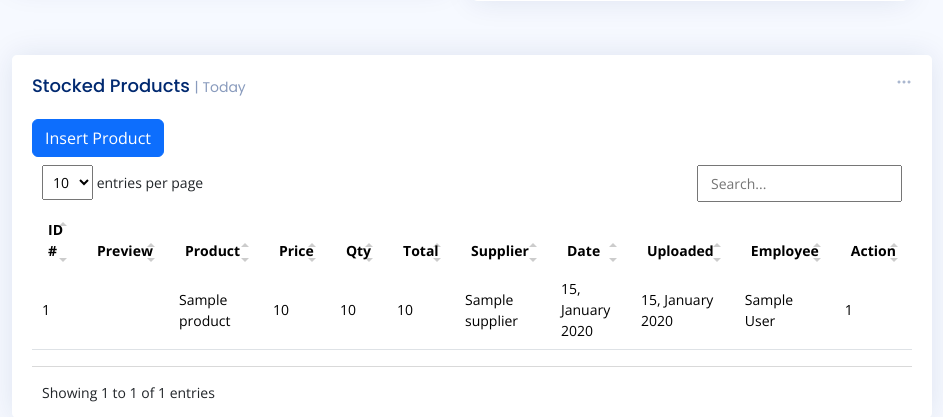
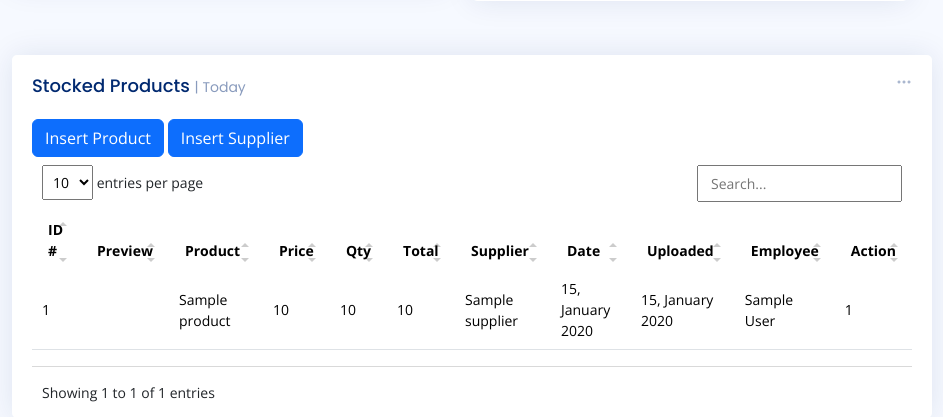
Before and after one commit to ric2thiss/aqua-evan, a PHP site: page /stocks-tracking.php in a window 1280 px wide. Shown: the part 910-1327 px from the top of the page, without its empty margins (318-1261 px from the left). Run offline with PHP 8.4, Linux system fonts and the light colour scheme; the visitor is signed in with stand-in values (Sample User, id 1); tables that the repository leaves empty or names only in its code hold one stand-in row (values such as "Sample post"); some libraries are stand-ins or nearby versions.

Commit message:
feature: refactor the form in stock tracking

```diff
--- a/controller/Product.php
+++ b/controller/Product.php
@@ -59,17 +59,21 @@ class Product
         $product_name = $this->sanitize($data["product_name"]);
         $product_cost = $this->sanitize($data["product_cost"]);
         $product_quantity = $this->sanitize($data["product_quantity"]);
-        $product_total_cost = $product_cost * $product_quantity;
-        $supplier_name = $this->sanitize($data["supplier_name"]);
+        $product_total_cost = (int) $product_cost * (int) $product_quantity;
+        $supplier_id = $this->sanitize($data["supplier_id"]);
         $date = $this->sanitize($data["date"]);
         $user_id = $this->sanitize($data["user_id"]);
         $activity = $this->sanitize($data["activity"]);
 
+        if(empty($product_name) || empty($product_cost) || empty($product_quantity) || empty($supplier_id) || empty($date) || empty($user_id)){
+            return false;
+        }
+
         try {
-            $create_supplier = $this->insert_supplier($supplier_name);
+            // $create_supplier = $this->insert_supplier($supplier_name);
             $create_activity = $this->insert_activity($activity, $user_id);
 
-            if ($create_supplier && $create_activity) {
+            if ($create_activity) {
                 $sql = "INSERT INTO products (product_name, product_cost, product_quantity, product_total_cost, supplier_id, date, user_id, activity_id)
                         VALUES (:product_name, :product_cost, :product_quantity, :product_total_cost, :supplier_id, :date, :user_id, :activity_id)";
                 $stmt = $this->dbconn->prepare($sql);
@@ -77,7 +81,7 @@ class Product
                 $stmt->bindParam(":product_cost", $product_cost);
                 $stmt->bindParam(":product_quantity", $product_quantity);
                 $stmt->bindParam(":product_total_cost", $product_total_cost);
-                $stmt->bindParam(":supplier_id", $create_supplier);
+                $stmt->bindParam(":supplier_id", $supplier_id);
                 $stmt->bindParam(":date", $date);
                 $stmt->bindParam(":user_id", $user_id);
                 $stmt->bindParam(":activity_id", $create_activity);
--- a/controller/Supplier.php
+++ b/controller/Supplier.php
@@ -11,12 +11,41 @@ class Supplier
 
     public function all()
     {
-        try{
+        try {
             $stmt = $this->dbconn->prepare("SELECT * FROM suppliers");
             $stmt->execute();
             return $stmt->fetchAll(PDO::FETCH_ASSOC);
-        }catch(PDOException $error){
+        } catch (PDOException $error) {
             echo "Error: " . $error->getMessage();
         }
     }
+
+    public function insert()
+    {
+        $supplier_name = $this->sanitize($_POST["supplier_name"]);
+
+        if(empty($supplier_name))
+        {
+            return false;
+        }
+        try {
+            $sql = "INSERT INTO suppliers(supplier_name) VALUES (:supplier_name)";
+            $stmt = $this->dbconn->prepare($sql);
+            $stmt->bindParam(':supplier_name', $supplier_name);
+            $stmt->execute();
+            return true;
+        } catch (PDOException $error) {
+            echo "Error: " . $error->getMessage();
+            return false;
+        }
+    }
+
+    // Sanitization
+    private function sanitize($param)
+    {
+        $param = trim($param);
+        $param = stripslashes($param);
+        $param = htmlspecialchars($param);
+        return $param;
+    }
 }
--- a/stocks-tracking.php
+++ b/stocks-tracking.php
@@ -8,10 +8,16 @@ require_once('database/Database.php');
 
 require_once('controller/Product.php');
 
+require_once('controller/Supplier.php');
+
 $database = new Database();
 $db = $database->connect();
 
 $userData = new User($db);
+
+$Supplier_object = new Supplier($db);
+$suppliers = $Supplier_object->all();
+
 
 $product_object = new Product($db);
 $products = $product_object->all();
@@ -38,13 +44,13 @@ $userData = [
 
 // Process : Send data to database
 if ($_SERVER["REQUEST_METHOD"] === "POST") {
-  $supplier_field = $_POST["supplier_name"];
 
+  if (isset($_POST["add-product"])) {
     $inputs = [
       "product_name" => $_POST["product_name"] ?? null,
       "product_cost" => $_POST["product_cost"] ?? null,
       "product_quantity" => $_POST["product_quantity"] ?? null,
-    "supplier_name" => $_POST["supplier_name"] ?? null,
+      "supplier_id" => $_POST["supplier_id"] ?? null,
       "date" => $_POST["date"] ?? null,
       "user_id" => $_SESSION["user_id"] ?? null,
       "activity" => ($user["firstname"] ?? '') . " " . ($user["lastname"] ?? '') . " inserted new product"
@@ -55,7 +61,16 @@ if ($_SERVER["REQUEST_METHOD"] === "POST") {
       $_SESSION["alert"] = "Product successfully inserted";
     } else {
       $_SESSION["status"] = "alert-danger";
-    $_SESSION["alert"] = "Faild to insert product";
+      $_SESSION["alert"] = "Faild to add a product";
+    }
+  } else if (isset($_POST["add-supplier"])) {
+    if ($Supplier_object->insert()) {
+      $_SESSION["status"] = "alert-success";
+      $_SESSION["alert"] = "Supplier successfully inserted";
+    } else {
+      $_SESSION["status"] = "alert-danger";
+      $_SESSION["alert"] = "Faild to add supplier ";
+    }
   }
 }
 
@@ -94,11 +109,13 @@ if ($_SERVER["REQUEST_METHOD"] === "POST") {
     </style>
     <!-- Alert Messages -->
     <?php if (!empty($_SESSION["alert"])): ?>
-      <div class="alert alert-success sticky-top insert-message col-md-3" role="alert">
+      <div class="alert <?= $_SESSION["status"] ?> sticky-top insert-message col-md-3" role="alert">
         <?= $_SESSION["alert"] ?>
       </div>
-      <?php unset($_SESSION["status"]);
-      unset($_SESSION["alert"]) ?>
+      <?php
+      unset($_SESSION["status"]);
+      unset($_SESSION["alert"]);
+      ?>
     <?php endif; ?>
     <script>
       const alert = document.querySelector(".insert-message");
@@ -115,7 +132,7 @@ if ($_SERVER["REQUEST_METHOD"] === "POST") {
       <h1>Stocks Tracking</h1>
       <nav>
         <ol class="breadcrumb">
-          <li class="breadcrumb-item"><a href="index.php">Home</a></li>
+          <li class="breadcrumb-item"><a href="dashboard.php">Home</a></li>
           <li class="breadcrumb-item active">Stocks Tracking</li>
         </ol>
       </nav>
@@ -334,16 +351,6 @@ if ($_SERVER["REQUEST_METHOD"] === "POST") {
 
             <!-- Add Product Modal -->
             <section class="section mb-4">
-              <!-- Large Modal -->
-              <!-- <button type="button" class="btn btn-primary" data-bs-toggle="modal" data-bs-target="#insert-product">
-                  Insert Product
-              </button> -->
-              <!-- <button type="button" class="btn btn-primary" data-bs-toggle="modal" data-bs-target="#add-category">
-                  Add Supplier
-              </button> -->
-              <!-- <button type="button" class="btn btn-primary" data-bs-toggle="modal" data-bs-target="#re-stock">
-                  Re-Stock
-              </button> -->
               <!-- Form -->
               <!-- Insert Product -->
               <div class="modal fade" id="insert-product" tabindex="-1">
@@ -376,7 +383,15 @@ if ($_SERVER["REQUEST_METHOD"] === "POST") {
                         </div>
                         <div class="col-md-8">
                           <div class="form-floating">
-                            <input type="text" name="supplier_name" class="form-control" id="floatingSupplier" placeholder="Supplier">
+                            <!-- <input type="text" name="supplier_name" class="form-control" id="floatingSupplier" placeholder="Supplier"> -->
+                            <select class="form-select" name="supplier_id" aria-label="Default select example">
+                              <?php if (empty($suppliers)): ?>
+                                <option value="">No supplier found. (Please insert a supplier name first)</option>
+                              <?php endif ?>
+                              <?php foreach ($suppliers as $supplier): ?>
+                                <option value="<?= $supplier["supplier_id"] ?>"><?= $supplier["supplier_name"] ?></option>
+                              <?php endforeach ?>
+                            </select>
                             <label for="floatingSupplier">Supplier</label>
                           </div>
                         </div>
@@ -398,14 +413,60 @@ if ($_SERVER["REQUEST_METHOD"] === "POST") {
                         </div>
                         <div class="modal-footer">
                           <button type="button" class="btn btn-secondary" data-bs-dismiss="modal">Close</button>
-                          <button type="submit" class="btn btn-primary">Submit</button>
+                          <button type="submit" class="btn btn-primary" name="add-product">Submit</button>
                         </div>
                       </form><!-- End floating Labels Form -->
                     </div>
 
                   </div>
                 </div>
-              </div><!-- End Large Modal-->
+              </div><!-- End Insert Product Modal-->
+
+              <!-- Form -->
+              <!-- Insert Supplier -->
+              <div class="modal fade" id="insert-supplier" tabindex="-1">
+                <div class="modal-dialog modal-lg">
+                  <div class="modal-content">
+                    <div class="modal-header">
+                      <h5 class="modal-title">Create Supplier</h5>
+                      <button type="button" class="btn-close" data-bs-dismiss="modal" aria-label="Close"></button>
+                    </div>
+                    <div class="modal-body">
+                      <!-- Floating Labels Form -->
+                      <form class="row g-3" method="POST" action="<?= htmlspecialchars($_SERVER["PHP_SELF"]) ?>">
+                        <div class="col-md-6">
+                          <div class="form-floating">
+                            <input type="text" name="supplier_name" class="form-control" id="floatingSupplierName" placeholder="Supplier Name">
+                            <label for="floatingSupplierName">Supplier Name</label>
+                          </div>
+                        </div>
+
+                        <div class="col-md-6">
+                          <div class="form-floating">
+                            <!-- <input type="text" name="supplier_name" class="form-control" id="floatingSupplier" placeholder="Supplier"> -->
+                            <select class="form-select" aria-label="Default select example">
+                              <?php if (empty($suppliers)): ?>
+                                <option>No supplier created.</option>
+                              <?php endif ?>
+                              <?php foreach ($suppliers as $supplier): ?>
+                                <option value="<?= $supplier["supplier_id"] ?>"><?= $supplier["supplier_name"] ?></option>
+                              <?php endforeach ?>
+                            </select>
+                            <label for="floatingSupplier">Suppliers List</label>
+                          </div>
+                        </div>
+                        <div class="modal-footer">
+                          <button type="button" class="btn btn-secondary" data-bs-dismiss="modal">Close</button>
+                          <button type="submit" class="btn btn-primary" name="add-supplier">Submit</button>
+                        </div>
+                      </form><!-- End floating Labels Form -->
+                    </div>
+
+                  </div>
+                </div>
+              </div>
+              <!-- End Insert Supplier -->
+
             </section>
 
 
@@ -431,6 +492,9 @@ if ($_SERVER["REQUEST_METHOD"] === "POST") {
                   <button type="button" class="btn btn-primary" data-bs-toggle="modal" data-bs-target="#insert-product">
                     Insert Product
                   </button>
+                  <button type="button" class="btn btn-primary" data-bs-toggle="modal" data-bs-target="#insert-supplier">
+                    Insert Supplier
+                  </button>
 
                   <table class="table datatable">
                     <thead>
@@ -451,45 +515,20 @@ if ($_SERVER["REQUEST_METHOD"] === "POST") {
                     <tbody>
                       <?php foreach ($products as $product): ?>
                         <tr>
-                          <td><?=$product["product_id"]?></td>
+                          <td><?= $product["product_id"] ?></td>
                           <td></td>
-                          <td><?=$product["product_name"]?></td>
-                          <td><?=$product["product_cost"]?></td>
-                          <td><?=$product["product_quantity"]?></td>
-                          <td><?=$product["product_total_cost"]?></td>
-                          <td><?=$product["supplier_name"]?></td>
-                          <td><?= date("d, F Y", strtotime($product["date"]));?></td>
-                          <td><?= date("d, F Y", strtotime($product["created_at"]));?></td>
-                          <td><?=$product["firstname"] . " " . $product["lastname"]?></td>
-                          <td><?=$product["product_id"]?></td>
+                          <td><?= $product["product_name"] ?></td>
+                          <td><?= $product["product_cost"] ?></td>
+                          <td><?= $product["product_quantity"] ?></td>
+                          <td><?= $product["product_total_cost"] ?></td>
+                          <td><?= $product["supplier_name"] ?></td>
+                          <td><?= date("d, F Y", strtotime($product["date"])); ?></td>
+                          <td><?= date("d, F Y", strtotime($product["created_at"])); ?></td>
+                          <td><?= $product["firstname"] . " " . $product["lastname"] ?></td>
+                          <td><?= $product["product_id"] ?></td>
                         </tr>
                       <?php endforeach ?>
-                      <!-- <tr>
-                        <td>1</td>
-                        <td><a href="#"><img src="assets/img/product-1.jpg" alt=""></a></td>
-                        <td><a href="#" class="text-primary fw-bold">Ut inventore ipsa voluptas nulla</a></td>
-                        <td>$64</td>
-                        <td class="fw-bold">124</td>
-                        <td>$5,828</td>
-                        <td class="fw-bold">124</td>
-                        <td>$5,828</td>
-                        <td class="fw-bold">124</td>
-                        <td>$5,828</td>
-                        <td class="fw-bold">124</td>
-                      </tr>
-                      <tr>
-                        <td>1</td>
-                        <th scope="row"><a href="#"><img src="assets/img/product-1.jpg" alt=""></a></th>
-                        <td><a href="#" class="text-primary fw-bold">Ut inventore ipsa voluptas nulla</a></td>
-                        <td>$64</td>
-                        <td class="fw-bold">124</td>
-                        <td>$5,828</td>
-                        <td class="fw-bold">124</td>
-                        <td>$5,828</td>
-                        <td class="fw-bold">124</td>
-                        <td>$5,828</td>
-                        <td class="fw-bold">124</td>
-                      </tr> -->
+
                     </tbody>
                   </table>
 
@@ -582,8 +621,9 @@ if ($_SERVER["REQUEST_METHOD"] === "POST") {
               </div>
 
             </div>
-          </div><!-- End Reports -->
-        </div><!-- End Left side columns -->
+          </div>
+          <!-- End Reports -->
+        </div>
 
 
       </div>
```
Lines whose indentation alone changed are shown as unchanged.
